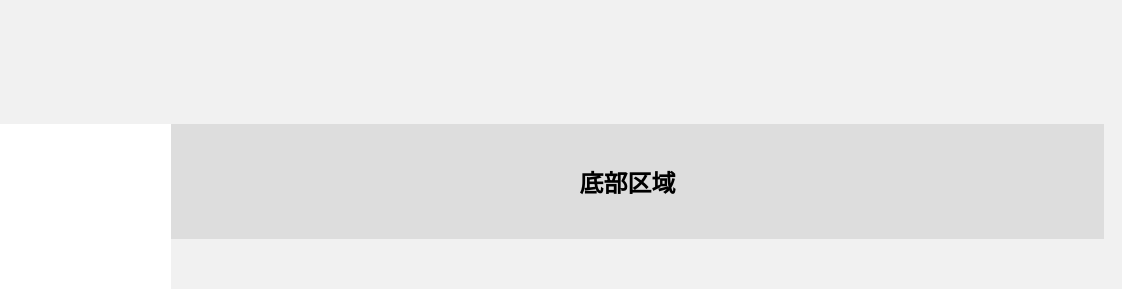
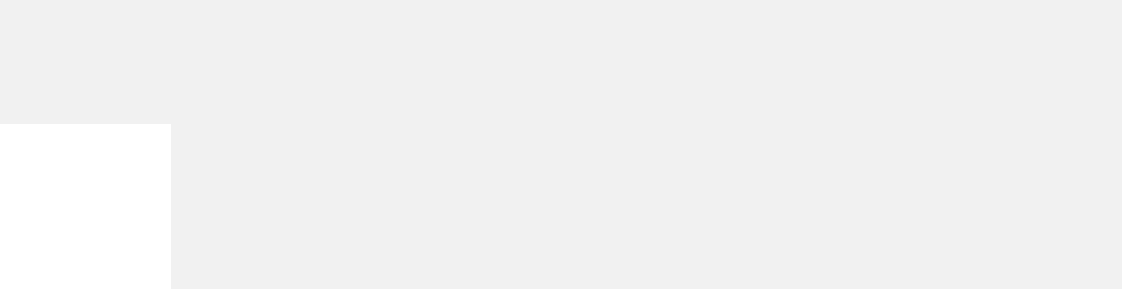
Before and after one commit to best-dream-star/dream, a plain HTML site: page index.html in a window 1280 px wide. Shown: the part 1140-1429 px from the top of the page, 158-1280 px from the left. Drawn offline with Linux system fonts and the light colour scheme.

Commit message:
Update index.html

```diff
--- a/index.html
+++ b/index.html
@@ -181,9 +181,9 @@ audio{
   </div>
 </div>
 
-<div class="footer">
-  <h2>底部区域</h2>
-</div>
+
+
+
 
 </body>
 </html>
```
